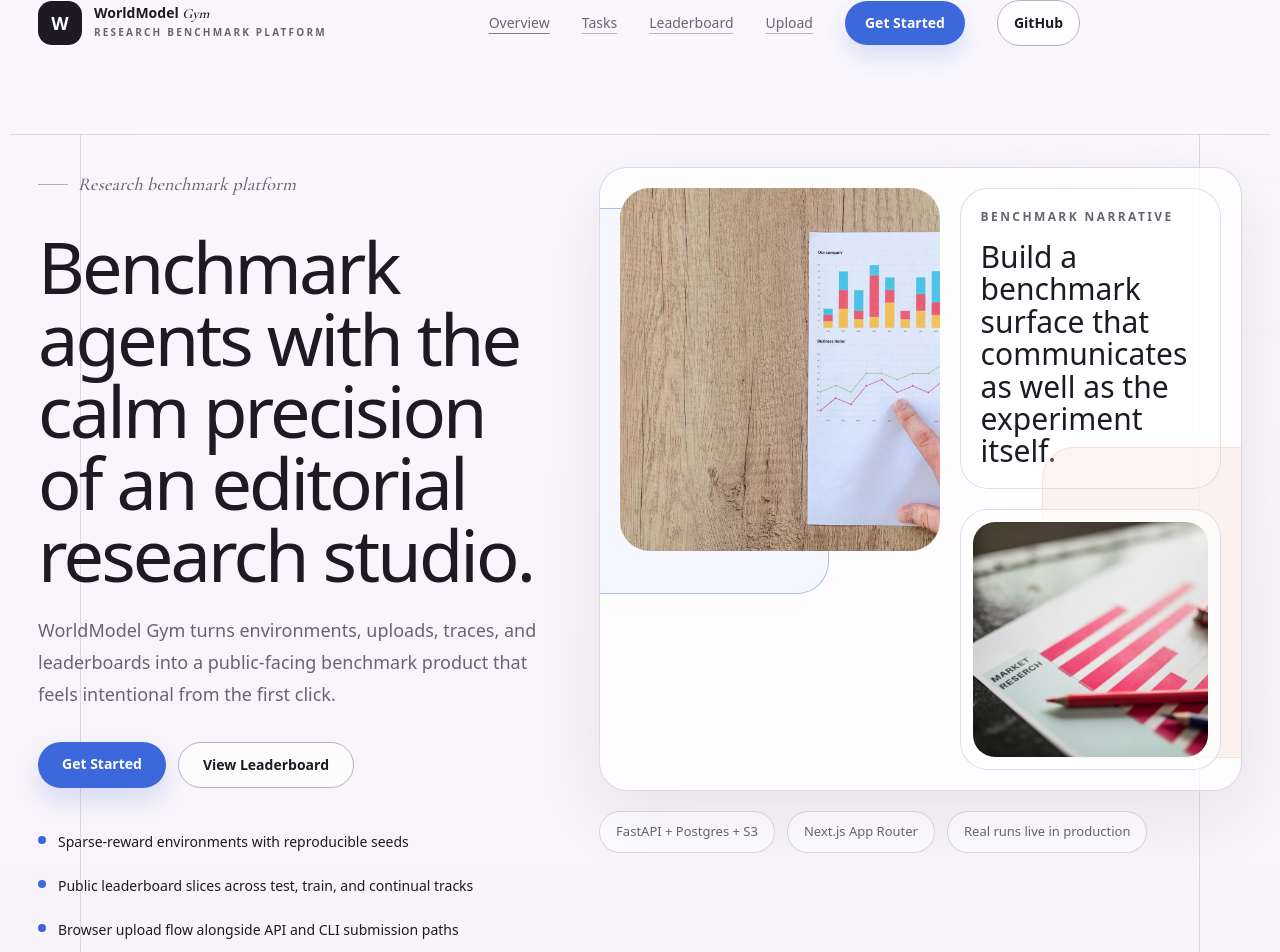
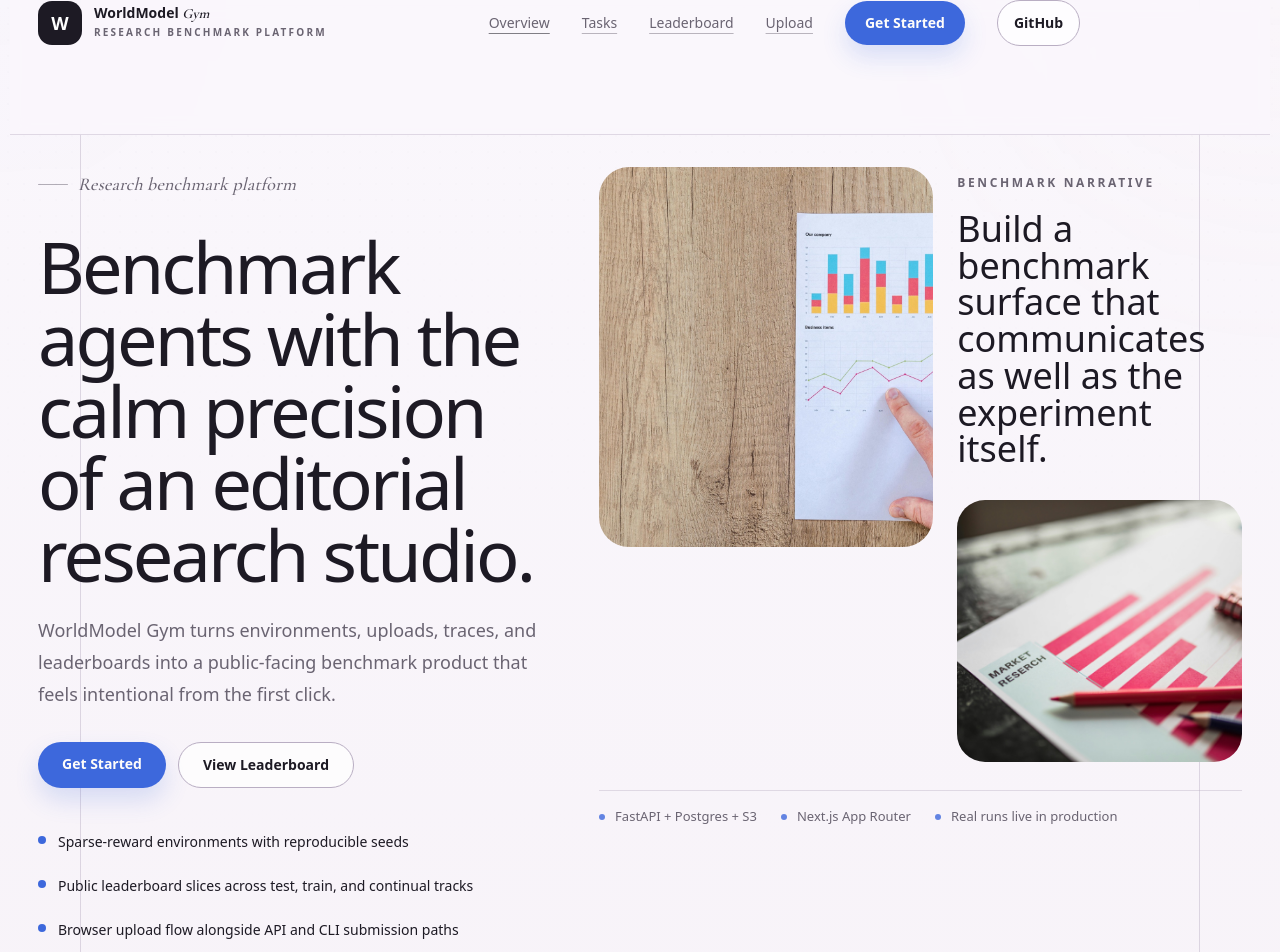
Before and after one commit to biru-codeastromer/WorldModel-Gym, a Next.js app in the folder web/: page / in a window 1280 px wide. Shown: the top 952 px of the page. Built offline with nearby package versions, Linux system fonts and the light colour scheme.

Commit message:
Reduce decorative box framing across pages

```diff
--- a/web/app/globals.css
+++ b/web/app/globals.css
@@ -184,10 +184,7 @@ a {
 
 .image-frame {
   overflow: hidden;
-  border: 1px solid rgba(185, 174, 195, 0.46);
   border-radius: 28px;
-  background: rgba(255, 255, 255, 0.72);
-  box-shadow: var(--shadow);
 }
 
 .image-frame img {
@@ -198,12 +195,18 @@ a {
   display: inline-flex;
   align-items: center;
   gap: 10px;
-  border-radius: 999px;
-  border: 1px solid rgba(185, 174, 195, 0.5);
-  background: rgba(255, 255, 255, 0.74);
-  padding: 10px 16px;
+  padding: 0;
   font-size: 13px;
   color: var(--muted);
+}
+
+.stat-chip::before {
+  content: "";
+  display: inline-block;
+  height: 6px;
+  width: 6px;
+  border-radius: 999px;
+  background: rgba(61, 104, 220, 0.8);
 }
 
 .footer-link {
--- a/web/app/leaderboard/page.tsx
+++ b/web/app/leaderboard/page.tsx
@@ -42,9 +42,7 @@ export default function LeaderboardPage() {
           </div>
         </div>
 
-        <div className="image-frame relative overflow-visible p-4">
-          <div className="absolute left-10 top-8 hidden h-[58%] w-[32%] rounded-[30px] border border-[rgba(61,104,220,0.4)] bg-[rgba(220,229,255,0.22)] lg:block" />
-          <div className="grid gap-4 lg:grid-cols-[0.96fr_1.04fr]">
+        <div className="grid gap-6 lg:grid-cols-[0.96fr_1.04fr]">
           <div className="relative aspect-[0.88/1] overflow-hidden rounded-[28px]">
             <Image
               src="/editorial/market-pixabay.jpg"
@@ -54,15 +52,14 @@ export default function LeaderboardPage() {
               sizes="(max-width: 1024px) 100vw, 30vw"
             />
           </div>
-            <div className="space-y-4">
-              <div className="rounded-[26px] border border-[rgba(185,174,195,0.42)] bg-[rgba(255,255,255,0.78)] p-5">
+          <div className="space-y-6">
+            <div className="border-t border-[rgba(185,174,195,0.42)] pt-5">
               <p className="text-xs font-semibold uppercase tracking-[0.2em] text-[var(--muted)]">Read the signal</p>
               <p className="mt-4 font-[var(--font-serif)] text-3xl leading-[1.08] text-[var(--ink)]">
                 Switch tracks, compare runs, and inspect evidence without leaving the site.
               </p>
             </div>
-              <div className="relative aspect-[1/0.66] overflow-hidden rounded-[26px] border border-[rgba(185,174,195,0.42)] bg-[rgba(255,255,255,0.74)] p-3">
-                <div className="relative h-full w-full overflow-hidden rounded-[20px]">
+            <div className="relative aspect-[1/0.66] overflow-hidden rounded-[26px]">
               <Image
                 src="/editorial/chart-rdne.jpg"
                 alt="Soft research chart inset"
@@ -70,8 +67,6 @@ export default function LeaderboardPage() {
                 className="object-cover"
                 sizes="(max-width: 1024px) 100vw, 20vw"
               />
-                </div>
-              </div>
             </div>
           </div>
         </div>
--- a/web/app/page.tsx
+++ b/web/app/page.tsx
@@ -68,11 +68,7 @@ export default function HomePage() {
             </div>
           </div>
 
-          <div className="relative">
-            <div className="image-frame relative overflow-visible p-5">
-              <div className="absolute -left-10 top-10 hidden h-[62%] w-[42%] rounded-[32px] border border-[rgba(61,104,220,0.4)] bg-[rgba(220,229,255,0.24)] lg:block" />
-              <div className="absolute -right-8 bottom-8 hidden h-[50%] w-[36%] rounded-[32px] border border-[rgba(244,216,202,0.72)] bg-[rgba(244,216,202,0.28)] lg:block" />
-              <div className="grid gap-5 lg:grid-cols-[1.1fr_0.9fr]">
+          <div className="relative grid gap-6 lg:grid-cols-[1.08fr_0.92fr]">
             <div className="relative aspect-[0.95/1.08] overflow-hidden rounded-[30px]">
               <Image
                 src="/editorial/hero-goumbik.jpg"
@@ -83,30 +79,26 @@ export default function HomePage() {
                 priority
               />
             </div>
-                <div className="flex flex-col justify-between gap-5">
-                  <div className="rounded-[28px] border border-[rgba(185,174,195,0.42)] bg-[rgba(255,255,255,0.74)] p-5">
-                    <p className="text-xs font-semibold uppercase tracking-[0.2em] text-[var(--muted)]">
+            <div className="flex flex-col justify-between gap-8 pt-2">
+              <div className="max-w-sm">
+                <p className="text-xs font-semibold uppercase tracking-[0.22em] text-[var(--muted)]">
                   Benchmark narrative
                 </p>
-                    <p className="mt-4 font-[var(--font-serif)] text-3xl leading-[1.08] text-[var(--ink)]">
+                <p className="mt-5 font-[var(--font-serif)] text-4xl leading-[1.02] text-[var(--ink)]">
                   Build a benchmark surface that communicates as well as the experiment itself.
                 </p>
               </div>
-                  <div className="relative overflow-hidden rounded-[28px] border border-[rgba(185,174,195,0.42)] bg-[rgba(255,255,255,0.74)] p-3">
-                    <div className="relative aspect-[1/1] overflow-hidden rounded-[22px]">
+              <div className="relative aspect-[1/0.92] overflow-hidden rounded-[28px]">
                 <Image
                   src="/editorial/chart-rdne.jpg"
                   alt="Close-up market research chart"
                   fill
                   className="object-cover"
-                        sizes="(max-width: 1024px) 100vw, 22vw"
+                  sizes="(max-width: 1024px) 100vw, 24vw"
                 />
               </div>
             </div>
-                </div>
-              </div>
-            </div>
-            <div className="mt-5 flex flex-wrap gap-3">
+            <div className="lg:col-span-2 mt-1 flex flex-wrap gap-6 border-t border-[rgba(185,174,195,0.4)] pt-4">
               <span className="stat-chip">FastAPI + Postgres + S3</span>
               <span className="stat-chip">Next.js App Router</span>
               <span className="stat-chip">Real runs live in production</span>
@@ -135,7 +127,6 @@ export default function HomePage() {
         </div>
 
         <div className="grid gap-10 lg:grid-cols-[1.1fr_0.9fr]">
-          <div className="image-frame p-4">
           <div className="relative aspect-[1.1/0.95] overflow-hidden rounded-[28px]">
             <Image
               src="/editorial/team-thirdman.jpg"
@@ -144,7 +135,6 @@ export default function HomePage() {
               className="object-cover"
               sizes="(max-width: 1024px) 100vw, 38vw"
             />
-            </div>
           </div>
           <div className="space-y-8">
             {surfaces.map((surface) => (
@@ -192,8 +182,6 @@ export default function HomePage() {
           </div>
         </div>
 
-        <div className="image-frame relative p-5">
-          <div className="absolute left-8 top-8 hidden h-[64%] w-[36%] rounded-[32px] border border-[rgba(61,104,220,0.42)] bg-[rgba(220,229,255,0.22)] lg:block" />
         <div className="relative aspect-[1.15/0.96] overflow-hidden rounded-[30px]">
           <Image
             src="/editorial/market-pixabay.jpg"
@@ -203,7 +191,6 @@ export default function HomePage() {
             sizes="(max-width: 1024px) 100vw, 44vw"
           />
         </div>
-        </div>
       </section>
     </section>
   );
--- a/web/app/tasks/page.tsx
+++ b/web/app/tasks/page.tsx
@@ -107,9 +107,7 @@ export default function TasksPage() {
           </p>
         </div>
 
-        <div className="image-frame relative overflow-visible p-4">
-          <div className="absolute -left-8 top-10 hidden h-[60%] w-[34%] rounded-[28px] border border-[rgba(61,104,220,0.38)] bg-[rgba(220,229,255,0.22)] lg:block" />
-          <div className="grid gap-4 lg:grid-cols-[1.04fr_0.96fr]">
+        <div className="grid gap-6 lg:grid-cols-[1.04fr_0.96fr]">
           <div className="relative aspect-[1/1.04] overflow-hidden rounded-[28px]">
             <Image
               src="/editorial/team-thirdman.jpg"
@@ -119,8 +117,8 @@ export default function TasksPage() {
               sizes="(max-width: 1024px) 100vw, 34vw"
             />
           </div>
-            <div className="space-y-4">
-              <div className="rounded-[26px] border border-[rgba(185,174,195,0.42)] bg-[rgba(255,255,255,0.74)] p-5">
+          <div className="space-y-6">
+            <div className="border-t border-[rgba(185,174,195,0.42)] pt-5">
               <p className="text-xs font-semibold uppercase tracking-[0.2em] text-[var(--muted)]">What ships with every task</p>
               <div className="mt-4 space-y-3 text-sm leading-7 text-[var(--ink)]">
                 <p>Deterministic defaults</p>
@@ -129,8 +127,7 @@ export default function TasksPage() {
                 <p>Readable public benchmark framing</p>
               </div>
             </div>
-              <div className="relative aspect-[1/0.7] overflow-hidden rounded-[26px] border border-[rgba(185,174,195,0.42)] bg-[rgba(255,255,255,0.74)] p-3">
-                <div className="relative h-full w-full overflow-hidden rounded-[20px]">
+            <div className="relative aspect-[1/0.7] overflow-hidden rounded-[26px]">
               <Image
                 src="/editorial/hero-goumbik.jpg"
                 alt="Desk with benchmark notebook and charts"
@@ -138,8 +135,6 @@ export default function TasksPage() {
                 className="object-cover"
                 sizes="(max-width: 1024px) 100vw, 22vw"
               />
-                </div>
-              </div>
             </div>
           </div>
         </div>
--- a/web/app/upload/page.tsx
+++ b/web/app/upload/page.tsx
@@ -126,9 +126,7 @@ function UploadStudio() {
           </div>
         </div>
 
-        <div className="image-frame relative overflow-visible p-4">
-          <div className="absolute -left-8 top-10 hidden h-[54%] w-[32%] rounded-[28px] border border-[rgba(61,104,220,0.38)] bg-[rgba(220,229,255,0.22)] lg:block" />
-          <div className="grid gap-4 lg:grid-cols-[1.08fr_0.92fr]">
+        <div className="grid gap-6 lg:grid-cols-[1.08fr_0.92fr]">
           <div className="relative aspect-[1/1.02] overflow-hidden rounded-[28px]">
             <Image
               src="/editorial/team-thirdman.jpg"
@@ -138,8 +136,8 @@ function UploadStudio() {
               sizes="(max-width: 1024px) 100vw, 32vw"
             />
           </div>
-            <div className="space-y-4">
-              <div className="rounded-[26px] border border-[rgba(185,174,195,0.42)] bg-[rgba(255,255,255,0.78)] p-5">
+          <div className="space-y-6">
+            <div className="border-t border-[rgba(185,174,195,0.42)] pt-5">
               <p className="text-xs font-semibold uppercase tracking-[0.2em] text-[var(--muted)]">What ships here</p>
               <div className="mt-4 space-y-3 text-sm leading-7 text-[var(--ink)]">
                 <p>Run metadata creation</p>
@@ -148,8 +146,7 @@ function UploadStudio() {
                 <p>Companion API and CLI examples</p>
               </div>
             </div>
-              <div className="relative aspect-[1/0.68] overflow-hidden rounded-[26px] border border-[rgba(185,174,195,0.42)] bg-[rgba(255,255,255,0.74)] p-3">
-                <div className="relative h-full w-full overflow-hidden rounded-[20px]">
+            <div className="relative aspect-[1/0.68] overflow-hidden rounded-[26px]">
               <Image
                 src="/editorial/chart-rdne.jpg"
                 alt="Research chart visual"
@@ -157,8 +154,6 @@ function UploadStudio() {
                 className="object-cover"
                 sizes="(max-width: 1024px) 100vw, 20vw"
               />
-                </div>
-              </div>
             </div>
           </div>
         </div>
```
Also changed, not shown: web/components/workflow-showcase.tsx (+11 -12 lines). Lines whose indentation alone changed are shown as unchanged.
